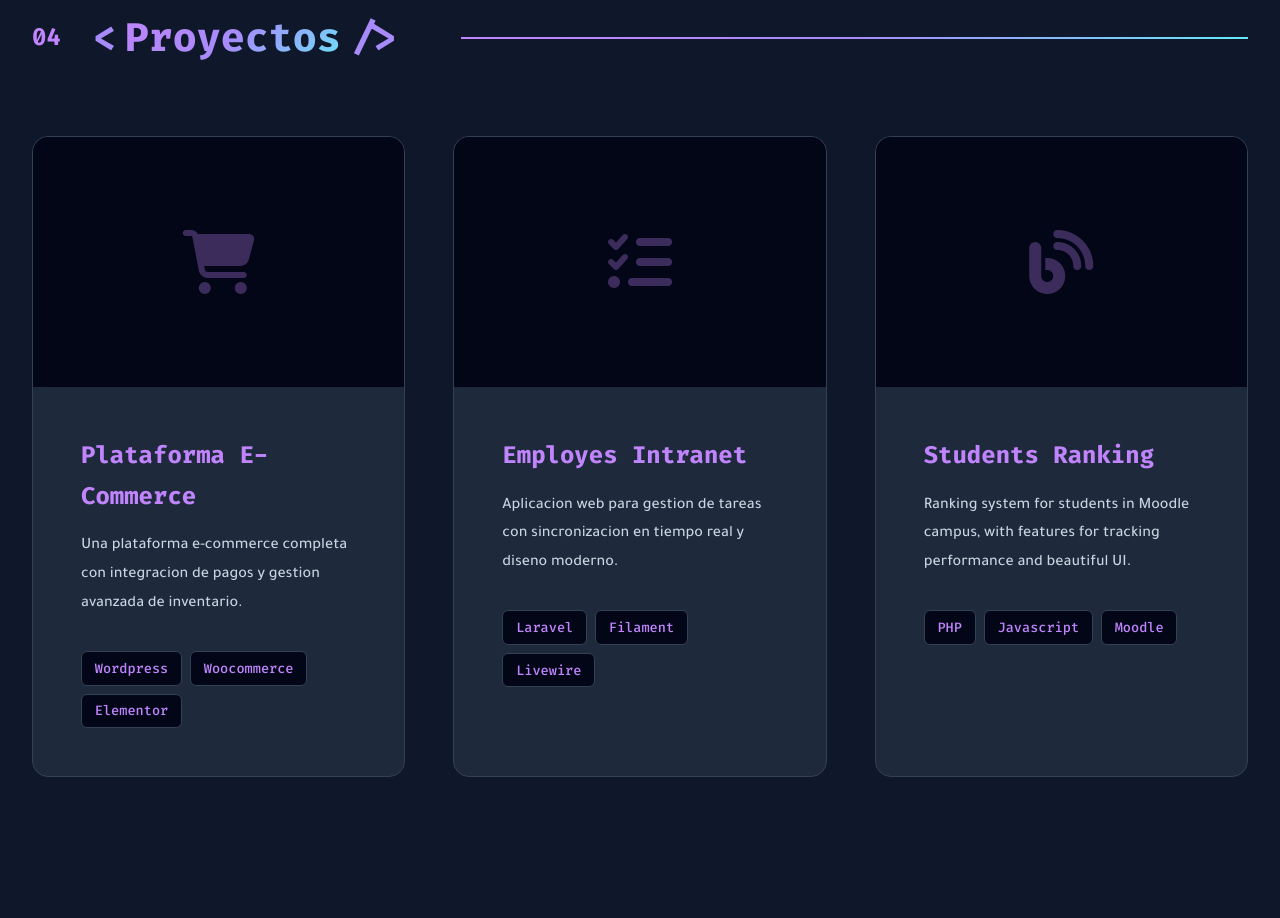
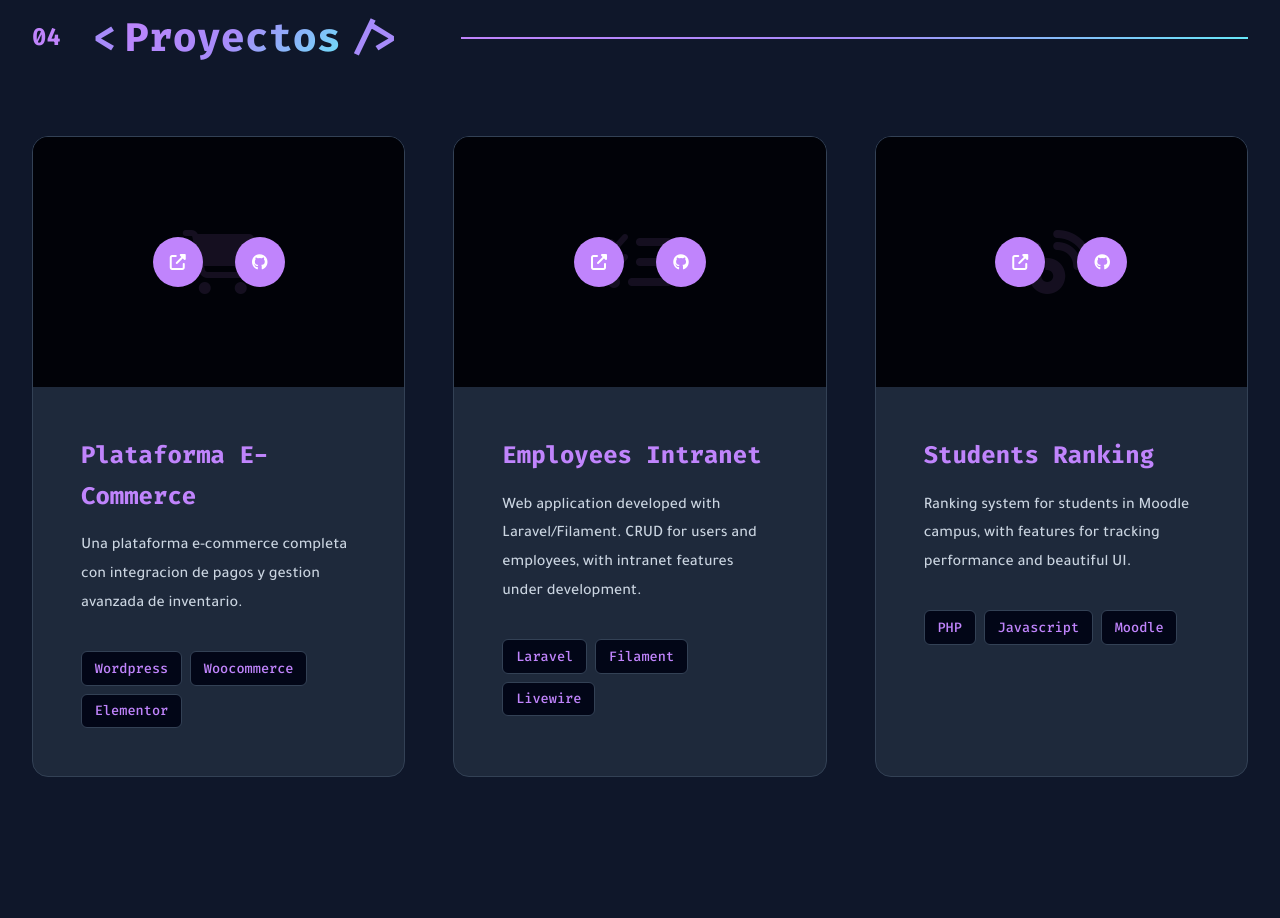
Before and after one commit to MartinBinotti/portfolio, a React (Vite) app: page / in a window 1280 px wide. Shown: the part 4740-5658 px from the top of the page. Built offline with nearby package versions, Linux system fonts and the light colour scheme.

Commit message:
Actualizacion de repo

```diff
--- a/src/components/ProjectsSection.jsx
+++ b/src/components/ProjectsSection.jsx
@@ -20,7 +20,13 @@
               <div className="project-image">
                 <div className="project-overlay">
                   <div className="project-links">
-                    <a href="#" className="project-link" title="View Project">
+                    <a
+                      href="https://vimeo.com/1167125855?share=copy&fl=sv&fe=ci"
+                      target="_blank"
+                      rel="noreferrer"
+                      className="project-link"
+                      title="View Project"
+                    >
                       <i className="fas fa-external-link-alt"></i>
                     </a>
                     <a href="#" className="project-link" title="View Code">
@@ -55,10 +61,16 @@
               <div className="project-image">
                 <div className="project-overlay">
                   <div className="project-links">
-                    <a href="#" className="project-link" title="View Project">
+                    <a
+                      href="https://vimeo.com/1167125855?share=copy&fl=sv&fe=ci"
+                      target="_blank"
+                      rel="noreferrer"
+                      className="project-link"
+                      title="View Project"
+                    >
                       <i className="fas fa-external-link-alt"></i>
                     </a>
-                    <a href="#" className="project-link" title="View Code">
+                    <a href="https://github.com/MartinBinotti/intranet-filament" target="_blank" rel="noreferrer" className="project-link" title="View Code">
                       <i className="fab fa-github"></i>
                     </a>
                   </div>
@@ -68,15 +80,20 @@
                 </div>
               </div>
               <div className="project-content">
-                <h3 className="project-title" data-text-en="Employes Intranet">
-                  Employes Intranet
+                <h3
+                  className="project-title"
+                  data-text-en="Employees Intranet"
+                  data-text-es="Intranet de Empleados"
+                >
+                  Intranet de Empleados
                 </h3>
                 <p
                   className="project-description"
-                  data-text-en="A web application for task management with real-time synchronization and modern design."
+                  data-text-en="Web application developed with Laravel/Filament. CRUD for users and employees, with intranet features under development."
+                  data-text-es="Aplicacion web desarrollada con Laravel/Filament. CRUD de usuarios, empleados y funciones en desarrollo de la intranet."
                 >
-                  A web application for task management with real-time synchronization and modern
-                  design.
+                  Aplicacion web desarrollada con Laravel/Filament. CRUD de usuarios, empleados y
+                  funciones en desarrollo de la intranet.
                 </p>
                 <div className="project-tags">
                   <span className="tag">Laravel</span>
@@ -90,10 +107,16 @@
               <div className="project-image">
                 <div className="project-overlay">
                   <div className="project-links">
-                    <a href="#" className="project-link" title="View Project">
+                    <a
+                      href="https://vimeo.com/1167124981?share=copy&fl=sv&fe=ci"
+                      target="_blank"
+                      rel="noreferrer"
+                      className="project-link"
+                      title="View Project"
+                    >
                       <i className="fas fa-external-link-alt"></i>
                     </a>
-                    <a href="#" className="project-link" title="View Code">
+                    <a href="https://github.com/MartinBinotti/ranking-moodle" target="_blank" rel="noreferrer" className="project-link" title="View Code">
                       <i className="fab fa-github"></i>
                     </a>
                   </div>
@@ -103,15 +126,20 @@
                 </div>
               </div>
               <div className="project-content">
-                <h3 className="project-title" data-text-en="Students Ranking">
-                  Students Ranking
+                <h3
+                  className="project-title"
+                  data-text-en="Students Ranking"
+                  data-text-es="Ranking de Estudiantes"
+                >
+                  Ranking de Estudiantes
                 </h3>
                 <p
                   className="project-description"
                   data-text-en="Ranking system for students in Moodle campus, with features for tracking performance and beautiful UI."
+                  data-text-es="Sistema de ranking para estudiantes en campus Moodle, con funcionalidades para seguimiento del rendimiento y una interfaz atractiva."
                 >
-                  Ranking system for students in Moodle campus, with features for tracking
-                  performance and beautiful UI.
+                  Sistema de ranking para estudiantes en campus Moodle, con funcionalidades para
+                  seguimiento del rendimiento y una interfaz atractiva.
                 </p>
                 <div className="project-tags">
                   <span className="tag">PHP</span>
--- a/src/styles/style.css
+++ b/src/styles/style.css
@@ -1305,11 +1305,22 @@
   align-items: center;
   justify-content: center;
   opacity: 0;
+  z-index: 2;
+  pointer-events: none;
   transition: opacity var(--transition);
 }
 
 .project-card:hover .project-overlay {
   opacity: 1;
+  pointer-events: auto;
+}
+
+@media (hover: none) {
+  .project-overlay {
+    opacity: 1;
+    pointer-events: auto;
+    background: rgba(0, 0, 0, 0.65);
+  }
 }
 
 .project-links {
```
